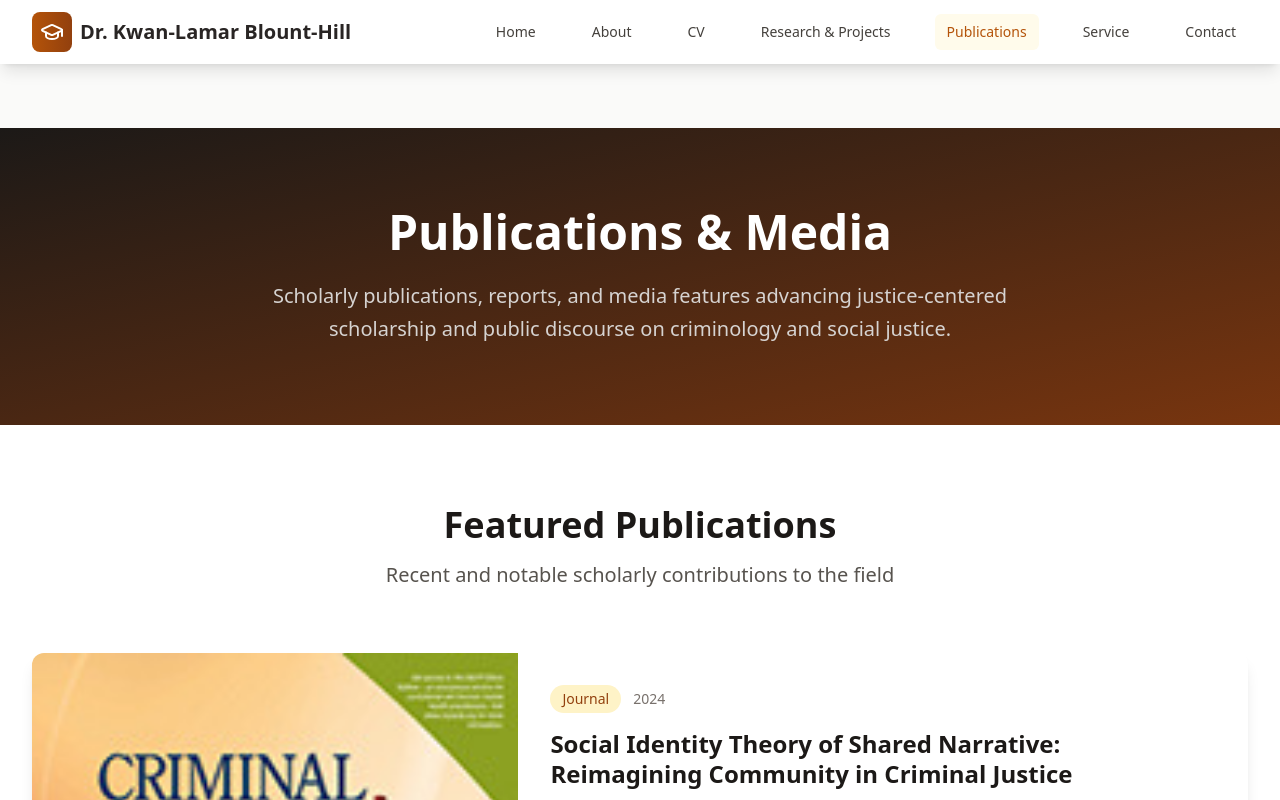
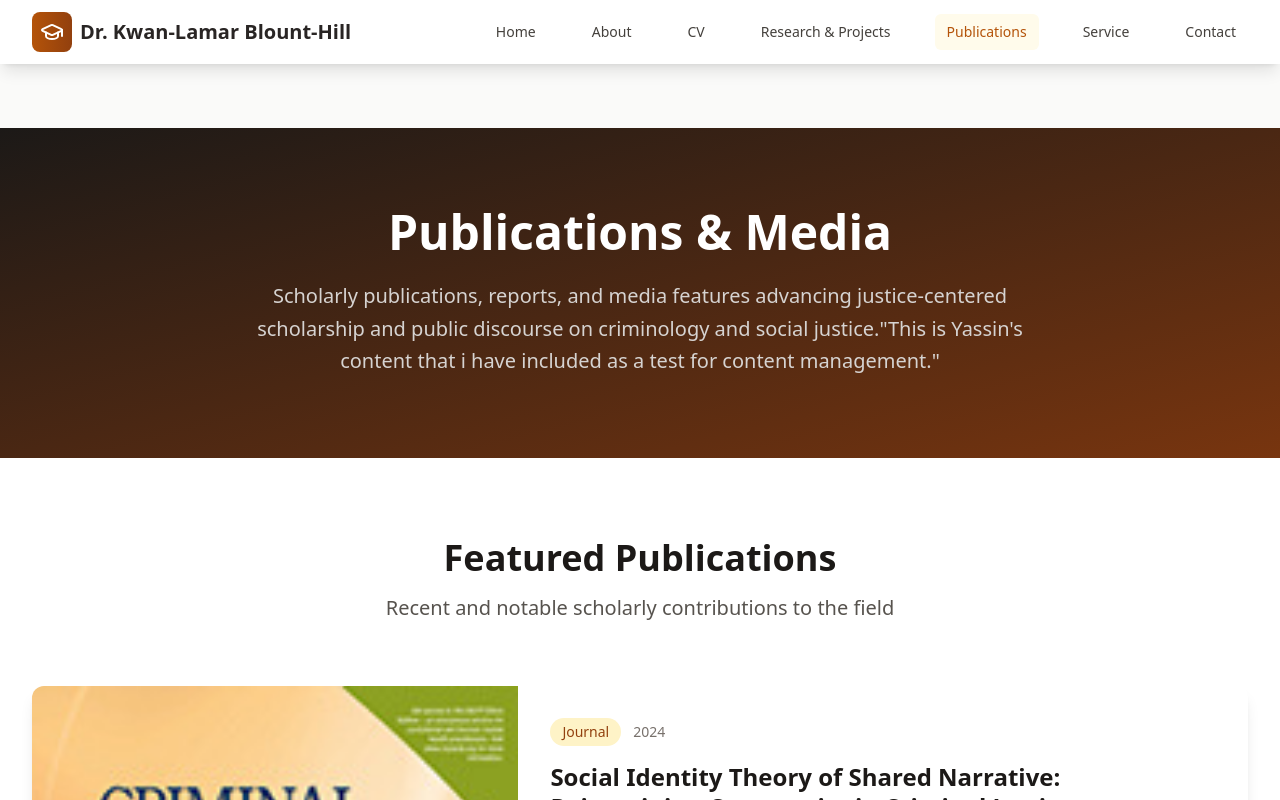
Before and after one commit to brianmugunga/kwanwebsite_final, a React (Vite) app: page /publications in a window 1280 px wide. Shown: the top 800 px of the page. Built offline with nearby package versions, Linux system fonts and the light colour scheme.

Commit message:
Update Publications page with test content
added text on publication

```diff
--- a/src/pages/Publications.tsx
+++ b/src/pages/Publications.tsx
@@ -159,7 +159,7 @@ const Publications = () => {
           </h1>
           <p className="text-xl text-stone-300 max-w-3xl mx-auto leading-relaxed">
             Scholarly publications, reports, and media features advancing justice-centered
-            scholarship and public discourse on criminology and social justice.
+            scholarship and public discourse on criminology and social justice."This is Yassin's content that i have included as a test for content management."
           </p>
         </div>
       </section>
```
